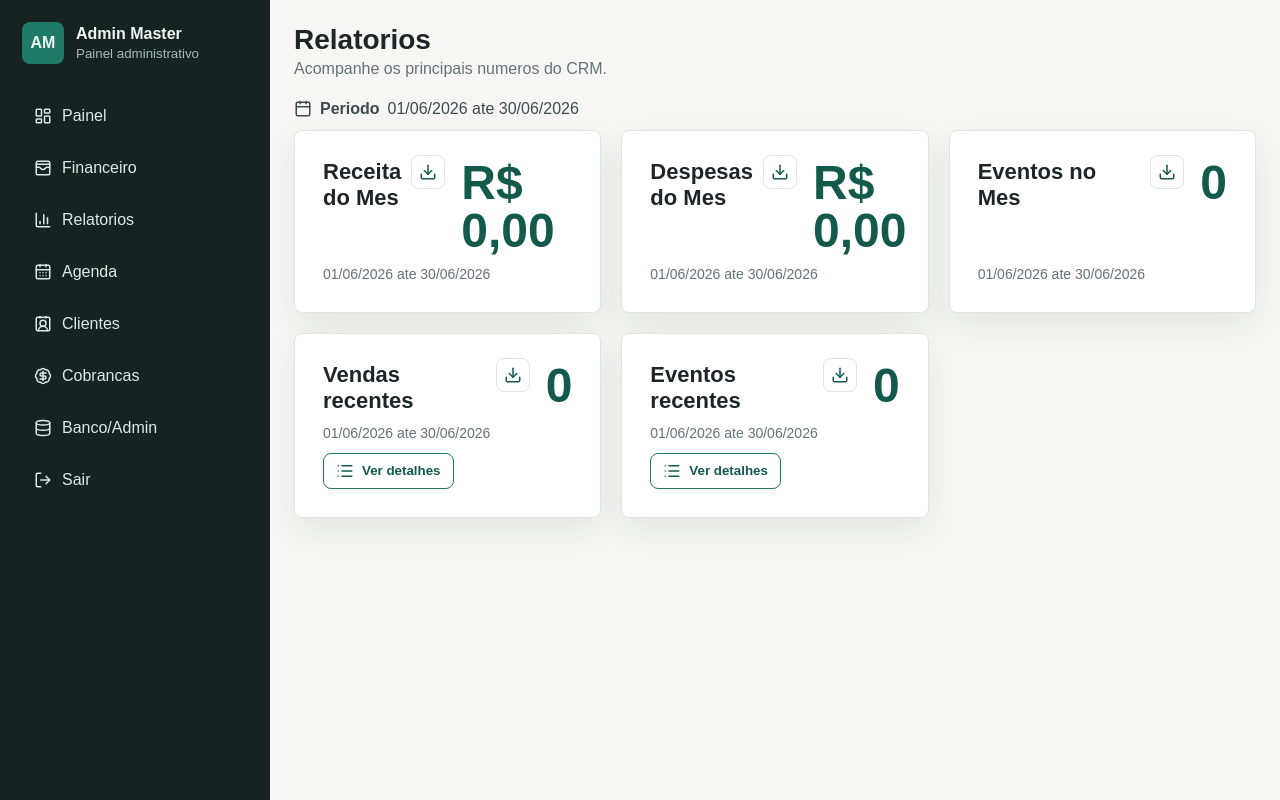
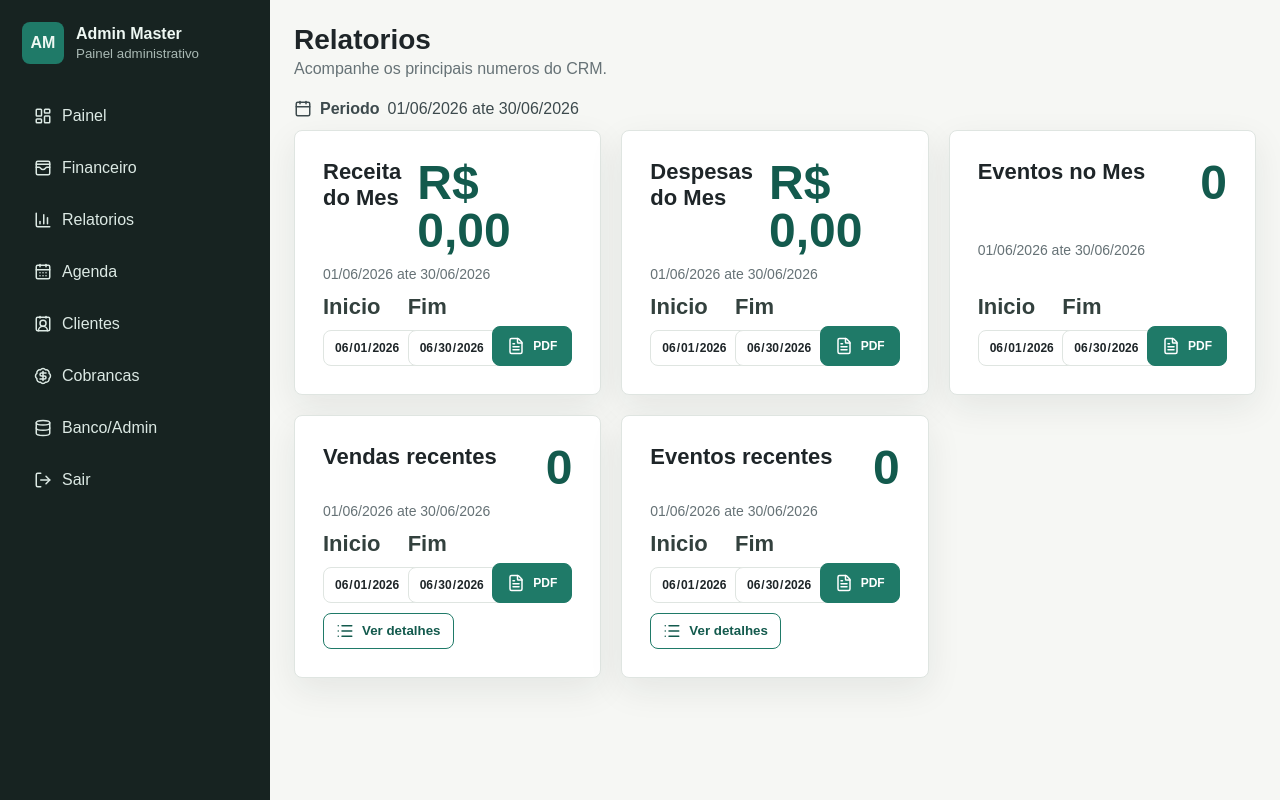
Before and after one commit to falcao27/CRM_Fotografos, a Django app: page /relatorios/ in a window 1280 px wide. Run offline with Django 5.2, Linux system fonts and the light colour scheme; a user stored in the database is signed in; data comes from the database, SQL or seed files in the repository; data that the repository does not hold is empty.

Commit message:
Atualiza financeiro e relatorios em PDF

```diff
--- a/crm/urls.py
+++ b/crm/urls.py
@@ -49,7 +49,7 @@ urlpatterns = [
     path("eventos/<int:pk>/editar/", views.evento_form, name="evento_editar"),
     path("eventos/<int:pk>/excluir/", views.evento_excluir, name="evento_excluir"),
     path("relatorios/", views.relatorios, name="relatorios"),
-    path("relatorios/<str:tipo>/<int:ano>/<int:mes>/relatorio.pdf", views.relatorios_pdf, name="relatorios_pdf"),
+    path("relatorios/<str:tipo>/pdf/", views.relatorios_pdf, name="relatorios_pdf"),
     path("agenda/", views.agenda, name="agenda"),
     path("cobrancas/", views.cobrancas, name="cobrancas"),
     path("cobrancas/parcelas/<int:pk>/pagar/", views.parcela_marcar_pago, name="parcela_marcar_pago"),
--- a/crm/views.py
+++ b/crm/views.py
@@ -1684,10 +1684,24 @@ def eventos(request):
     return render(request, "crm/eventos.html", {"grupos_eventos": grupos_eventos, "busca": busca})
 
 
-def relatorios(request):
+def periodo_relatorio_request(request):
     hoje = timezone.localdate()
-    inicio_mes = hoje.replace(day=1)
-    fim_mes = hoje.replace(day=monthrange(hoje.year, hoje.month)[1])
+    inicio_padrao = hoje.replace(day=1)
+    fim_padrao = hoje.replace(day=monthrange(hoje.year, hoje.month)[1])
+    try:
+        inicio_mes = date.fromisoformat(request.GET.get("inicio", "")) if request.GET.get("inicio") else inicio_padrao
+    except ValueError:
+        inicio_mes = inicio_padrao
+    try:
+        fim_mes = date.fromisoformat(request.GET.get("fim", "")) if request.GET.get("fim") else fim_padrao
+    except ValueError:
+        fim_mes = fim_padrao
+    if inicio_mes > fim_mes:
+        inicio_mes, fim_mes = fim_mes, inicio_mes
+    return inicio_mes, fim_mes
+
+
+def dados_relatorio_periodo(request, inicio_mes, fim_mes):
     vendas_mes = filtrar_empresa(Venda.objects.filter(evento__isnull=False), request).exclude(status="cancelado").filter(
         data_venda__range=(inicio_mes, fim_mes)
     )
@@ -1705,9 +1719,12 @@ def relatorios(request):
     eventos_mes = filtrar_empresa(Evento.objects.filter(
         Q(criado_em__date__range=(inicio_mes, fim_mes)) | Q(atualizado_em__date__range=(inicio_mes, fim_mes))
     ), request).distinct()
-    contexto = {
-        "inicio_mes": inicio_mes,
-        "fim_mes": fim_mes,
+    return {
+        "vendas_mes": vendas_mes,
+        "parcelas_recebidas_mes": parcelas_recebidas_mes,
+        "adiantamentos_recebidos_mes": adiantamentos_recebidos_mes,
+        "despesas_mes": despesas_mes,
+        "eventos_mes_qs": eventos_mes,
         "receita_mes": (parcelas_recebidas_mes.aggregate(total=Sum("valor_recebido"))["total"] or 0)
         + (adiantamentos_recebidos_mes.aggregate(total=Sum("adiantamento"))["total"] or 0),
         "despesa_mes": despesas_mes.aggregate(total=Sum("valor"))["total"] or 0,
@@ -1715,40 +1732,44 @@ def relatorios(request):
         "vendas_recentes": vendas_mes.select_related("cliente")[:8],
         "eventos_recentes": eventos_mes.select_related("cliente", "venda").order_by("-atualizado_em")[:8],
     }
+
+
+def relatorios(request):
+    inicio_mes, fim_mes = periodo_relatorio_request(request)
+    dados = dados_relatorio_periodo(request, inicio_mes, fim_mes)
+    contexto = {
+        "inicio_mes": inicio_mes,
+        "fim_mes": fim_mes,
+        "periodo_inicio": inicio_mes.isoformat(),
+        "periodo_fim": fim_mes.isoformat(),
+        "receita_mes": dados["receita_mes"],
+        "despesa_mes": dados["despesa_mes"],
+        "eventos_mes": dados["eventos_mes"],
+        "vendas_recentes": dados["vendas_recentes"],
+        "eventos_recentes": dados["eventos_recentes"],
+    }
     return render(request, "crm/relatorios.html", contexto)
 
 
-def relatorios_pdf(request, tipo, ano, mes):
+def relatorios_pdf(request, tipo):
     tipos = {
-        "receita": "Receita do Mes",
+        "receitas": "Receita do Mes",
         "despesas": "Despesas do Mes",
         "eventos": "Eventos no Mes",
         "vendas": "Vendas recentes",
         "eventos-recentes": "Eventos recentes",
     }
-    if tipo not in tipos or mes < 1 or mes > 12:
+    if tipo not in tipos:
         return redirect("relatorios")
 
-    inicio = date(ano, mes, 1)
-    fim = inicio.replace(day=monthrange(ano, mes)[1])
+    inicio, fim = periodo_relatorio_request(request)
+    dados = dados_relatorio_periodo(request, inicio, fim)
     periodo = f"Periodo: {inicio:%d/%m/%Y} ate {fim:%d/%m/%Y}"
-    titulo = f"{tipos[tipo]} - {MESES_PT[mes - 1]} {ano}"
-
-    if tipo == "receita":
-        parcelas = filtrar_parcelas_empresa(Parcela.objects.filter(
-            venda__evento__isnull=False,
-            data_pagamento__range=(inicio, fim),
-        ).select_related("venda", "venda__cliente"), request)
-        adiantamentos = (
-            filtrar_empresa(Evento.objects.filter(
-                venda__isnull=False,
-                adiantamento__gt=0,
-                adiantamento_pago=True,
-                venda__data_venda__range=(inicio, fim),
-            ), request)
-            .exclude(venda__status="cancelado")
-            .select_related("cliente", "venda")
-        )
+    titulo = f"{tipos[tipo]} - {inicio:%d/%m/%Y} a {fim:%d/%m/%Y}"
+
+    if tipo == "receitas":
+        parcelas = dados["parcelas_recebidas_mes"].select_related("venda", "venda__cliente")
+        adiantamentos = dados["adiantamentos_recebidos_mes"].select_related("cliente", "venda")
         total_parcelas = parcelas.aggregate(total=Sum("valor_recebido"))["total"] or Decimal("0.00")
         total_adiantamentos = adiantamentos.aggregate(total=Sum("adiantamento"))["total"] or Decimal("0.00")
         total = total_parcelas + total_adiantamentos
@@ -1775,9 +1796,7 @@ def relatorios_pdf(request, tipo, ano, mes):
         cabecalho = ["Cliente", "Venda", "Parcela", "Pagamento", "Valor"]
         resumo = f"Total recebido: R$ {total_brl(total)}"
     elif tipo == "despesas":
-        despesas = filtrar_empresa(Despesa.objects.filter(filtro_data_financeira_despesa(inicio, fim)), request).order_by(
-            "vencimento", "data", "descricao"
-        )
+        despesas = dados["despesas_mes"].order_by("vencimento", "data", "descricao")
         total = despesas.aggregate(total=Sum("valor"))["total"] or Decimal("0.00")
         linhas = [
             [
@@ -1806,12 +1825,7 @@ def relatorios_pdf(request, tipo, ano, mes):
         cabecalho = ["Evento", "Tipo", "Data", "Cliente", "Valor"]
         resumo = f"Total de eventos: {eventos.count()}"
     elif tipo == "vendas":
-        vendas = (
-            filtrar_empresa(Venda.objects.filter(evento__isnull=False), request)
-            .exclude(status="cancelado")
-            .filter(data_venda__range=(inicio, fim))
-            .select_related("cliente")
-        )
+        vendas = dados["vendas_mes"].select_related("cliente")
         total = vendas.aggregate(total=Sum("valor_total"))["total"] or Decimal("0.00")
         linhas = [
             [
@@ -1826,9 +1840,7 @@ def relatorios_pdf(request, tipo, ano, mes):
         cabecalho = ["Cliente", "Venda", "Data", "Status", "Valor"]
         resumo = f"Total vendido: R$ {total_brl(total)}"
     else:
-        eventos = filtrar_empresa(Evento.objects.filter(
-            Q(criado_em__date__range=(inicio, fim)) | Q(atualizado_em__date__range=(inicio, fim))
-        ), request).distinct().select_related("cliente", "venda")
+        eventos = dados["eventos_mes_qs"].select_related("cliente", "venda")
         linhas = [
             [
                 evento.nome,
@@ -1846,7 +1858,7 @@ def relatorios_pdf(request, tipo, ano, mes):
         gerar_pdf_relatorio_simples(titulo, periodo, resumo, cabecalho, linhas),
         content_type="application/pdf",
     )
-    response["Content-Disposition"] = f'inline; filename="relatorio_{tipo}_{ano}_{mes:02d}.pdf"'
+    response["Content-Disposition"] = f'inline; filename="relatorio_{tipo}_{inicio:%Y%m%d}_{fim:%Y%m%d}.pdf"'
     return response
 
 
--- a/static/crm/styles.css
+++ b/static/crm/styles.css
@@ -610,7 +610,8 @@ h2 {
   gap: 10px;
 }
 
-.report-card span {
+.report-card span,
+.report-card .card-title {
   font-size: 22px;
   font-weight: 800;
 }
@@ -633,6 +634,34 @@ h2 {
   color: var(--accent-dark);
   font-size: 48px;
   line-height: 1;
+}
+
+.report-card-form {
+  grid-column: 1 / -1;
+  display: grid;
+  grid-template-columns: minmax(0, 1fr) minmax(0, 1fr) auto;
+  gap: 8px;
+  align-items: end;
+}
+
+.report-card-form label {
+  display: grid;
+  gap: 4px;
+  min-width: 0;
+  color: var(--muted);
+  font-size: 12px;
+  font-weight: 700;
+}
+
+.report-card-form input {
+  width: 100%;
+  min-height: 36px;
+  border: 1px solid var(--line);
+  border-radius: 8px;
+  padding: 0 10px;
+  background: #fff;
+  color: var(--text);
+  font: inherit;
 }
 
 .report-detail-button {
--- a/templates/crm/documento_form.html
+++ b/templates/crm/documento_form.html
@@ -52,8 +52,6 @@
     </div>
   </section>
 
-  <input type="hidden" name="{{ form.conteudo_contrato.html_name }}" value="{{ form.conteudo_contrato.value|default_if_none:'' }}">
-
   <section class="form-panel document-form-panel">
     <div class="document-form-grid document-form-grid-small">
       <label>
@@ -79,6 +77,8 @@
     </div>
   </section>
 
+  <input type="hidden" name="{{ form.conteudo_contrato.html_name }}" value="{{ form.conteudo_contrato.value|default_if_none:'' }}">
+
   <div class="row-actions document-actions">
     <button class="button" type="submit"><i data-lucide="save"></i>Salvar contrato</button>
     {% if documento %}
--- a/templates/crm/relatorios.html
+++ b/templates/crm/relatorios.html
@@ -13,70 +13,61 @@
 
 <section class="report-card-grid">
   <article class="panel report-card">
-    <div class="report-card-head">
-      <span>Receita do Mes</span>
-      <button class="icon-link report-download" type="button" data-report-download="receita" title="Baixar relatorio"><i data-lucide="download"></i></button>
-    </div>
+    <span class="card-title">Receita do Mes</span>
     <small>{{ inicio_mes|date:"d/m/Y" }} ate {{ fim_mes|date:"d/m/Y" }}</small>
     <strong>{{ receita_mes|brl }}</strong>
+    <form class="report-card-form" method="get" action="{% url 'relatorios_pdf' 'receitas' %}" target="_blank">
+      <label><span>Inicio</span><input type="date" name="inicio" value="{{ periodo_inicio }}"></label>
+      <label><span>Fim</span><input type="date" name="fim" value="{{ periodo_fim }}"></label>
+      <button class="button compact-button" type="submit"><i data-lucide="file-text"></i>PDF</button>
+    </form>
   </article>
   <article class="panel report-card">
-    <div class="report-card-head">
-      <span>Despesas do Mes</span>
-      <button class="icon-link report-download" type="button" data-report-download="despesas" title="Baixar relatorio"><i data-lucide="download"></i></button>
-    </div>
+    <span class="card-title">Despesas do Mes</span>
     <small>{{ inicio_mes|date:"d/m/Y" }} ate {{ fim_mes|date:"d/m/Y" }}</small>
     <strong>{{ despesa_mes|brl }}</strong>
+    <form class="report-card-form" method="get" action="{% url 'relatorios_pdf' 'despesas' %}" target="_blank">
+      <label><span>Inicio</span><input type="date" name="inicio" value="{{ periodo_inicio }}"></label>
+      <label><span>Fim</span><input type="date" name="fim" value="{{ periodo_fim }}"></label>
+      <button class="button compact-button" type="submit"><i data-lucide="file-text"></i>PDF</button>
+    </form>
   </article>
   <article class="panel report-card">
-    <div class="report-card-head">
-      <span>Eventos no Mes</span>
-      <button class="icon-link report-download" type="button" data-report-download="eventos" title="Baixar relatorio"><i data-lucide="download"></i></button>
-    </div>
+    <span class="card-title">Eventos no Mes</span>
     <small>{{ inicio_mes|date:"d/m/Y" }} ate {{ fim_mes|date:"d/m/Y" }}</small>
     <strong>{{ eventos_mes }}</strong>
+    <form class="report-card-form" method="get" action="{% url 'relatorios_pdf' 'eventos' %}" target="_blank">
+      <label><span>Inicio</span><input type="date" name="inicio" value="{{ periodo_inicio }}"></label>
+      <label><span>Fim</span><input type="date" name="fim" value="{{ periodo_fim }}"></label>
+      <button class="button compact-button" type="submit"><i data-lucide="file-text"></i>PDF</button>
+    </form>
   </article>
 </section>
 
 <section class="report-card-grid">
   <article class="panel report-card">
-    <div class="report-card-head">
-      <span>Vendas recentes</span>
-      <button class="icon-link report-download" type="button" data-report-download="vendas" title="Baixar relatorio"><i data-lucide="download"></i></button>
-    </div>
+    <span class="card-title">Vendas recentes</span>
     <small>{{ inicio_mes|date:"d/m/Y" }} ate {{ fim_mes|date:"d/m/Y" }}</small>
     <strong>{{ vendas_recentes|length }}</strong>
+    <form class="report-card-form" method="get" action="{% url 'relatorios_pdf' 'vendas' %}" target="_blank">
+      <label><span>Inicio</span><input type="date" name="inicio" value="{{ periodo_inicio }}"></label>
+      <label><span>Fim</span><input type="date" name="fim" value="{{ periodo_fim }}"></label>
+      <button class="button compact-button" type="submit"><i data-lucide="file-text"></i>PDF</button>
+    </form>
     <button class="button ghost report-detail-button report-trigger" type="button" data-report-target="vendasRecentesPainel"><i data-lucide="list"></i>Ver detalhes</button>
   </article>
   <article class="panel report-card">
-    <div class="report-card-head">
-      <span>Eventos recentes</span>
-      <button class="icon-link report-download" type="button" data-report-download="eventos-recentes" title="Baixar relatorio"><i data-lucide="download"></i></button>
-    </div>
+    <span class="card-title">Eventos recentes</span>
     <small>{{ inicio_mes|date:"d/m/Y" }} ate {{ fim_mes|date:"d/m/Y" }}</small>
     <strong>{{ eventos_recentes|length }}</strong>
+    <form class="report-card-form" method="get" action="{% url 'relatorios_pdf' 'eventos-recentes' %}" target="_blank">
+      <label><span>Inicio</span><input type="date" name="inicio" value="{{ periodo_inicio }}"></label>
+      <label><span>Fim</span><input type="date" name="fim" value="{{ periodo_fim }}"></label>
+      <button class="button compact-button" type="submit"><i data-lucide="file-text"></i>PDF</button>
+    </form>
     <button class="button ghost report-detail-button report-trigger" type="button" data-report-target="eventosRecentesPainel"><i data-lucide="list"></i>Ver detalhes</button>
   </article>
 </section>
-
-<div
-  class="modal-backdrop"
-  id="reportDownloadModal"
-  data-report-url-template="{% url 'relatorios_pdf' 'TIPO' 2000 1 %}"
-  hidden
->
-  <div class="modal-panel report-download-modal" role="dialog" aria-modal="true" aria-labelledby="reportDownloadTitle">
-    <button class="modal-close" type="button" data-report-download-close aria-label="Fechar"><i data-lucide="x"></i></button>
-    <h3 id="reportDownloadTitle">Baixar relatorio</h3>
-    <p>Selecione o mes que deseja imprimir em PDF.</p>
-    <form class="report-download-form" data-report-download-form>
-      <input type="hidden" name="tipo" data-report-download-kind>
-      <label for="reportDownloadMonth">Mes do relatorio</label>
-      <input id="reportDownloadMonth" type="month" name="mes" value="{{ inicio_mes|date:'Y-m' }}" required>
-      <button class="button" type="submit"><i data-lucide="file-down"></i>Gerar PDF</button>
-    </form>
-  </div>
-</div>
 
 <section class="report-popups">
   <article class="panel report-popup" id="vendasRecentesPainel" hidden>
@@ -119,10 +110,6 @@
 
 <script>
   window.addEventListener("DOMContentLoaded", function () {
-    var downloadModal = document.getElementById("reportDownloadModal");
-    var downloadForm = document.querySelector("[data-report-download-form]");
-    var downloadKind = document.querySelector("[data-report-download-kind]");
-
     document.querySelectorAll("[data-report-target]").forEach(function (button) {
       button.addEventListener("click", function () {
         var panel = document.getElementById(button.dataset.reportTarget);
@@ -138,38 +125,8 @@
       });
     });
 
-    document.querySelectorAll("[data-report-download]").forEach(function (button) {
-      button.addEventListener("click", function () {
-        downloadKind.value = button.dataset.reportDownload;
-        downloadModal.hidden = false;
-        downloadModal.querySelector("input[type='month']").focus();
-      });
-    });
-
-    document.querySelectorAll("[data-report-download-close]").forEach(function (button) {
-      button.addEventListener("click", function () {
-        downloadModal.hidden = true;
-      });
-    });
-
-    downloadModal.addEventListener("click", function (event) {
-      if (event.target === downloadModal) downloadModal.hidden = true;
-    });
-
-    downloadForm.addEventListener("submit", function (event) {
-      event.preventDefault();
-      var parts = downloadForm.mes.value.split("-");
-      if (parts.length !== 2 || !downloadKind.value) return;
-      var url = downloadModal.dataset.reportUrlTemplate
-        .replace("TIPO", downloadKind.value)
-        .replace("/2000/1/", "/" + parts[0] + "/" + Number(parts[1]) + "/");
-      window.open(url, "_blank", "noopener");
-      downloadModal.hidden = true;
-    });
-
     document.addEventListener("keydown", function (event) {
       if (event.key !== "Escape") return;
-      if (!downloadModal.hidden) downloadModal.hidden = true;
       document.querySelectorAll(".report-popup:not([hidden])").forEach(function (panel) {
         panel.hidden = true;
       });
```
Also changed, not shown: crm/tests.py (+6 -2 lines).
